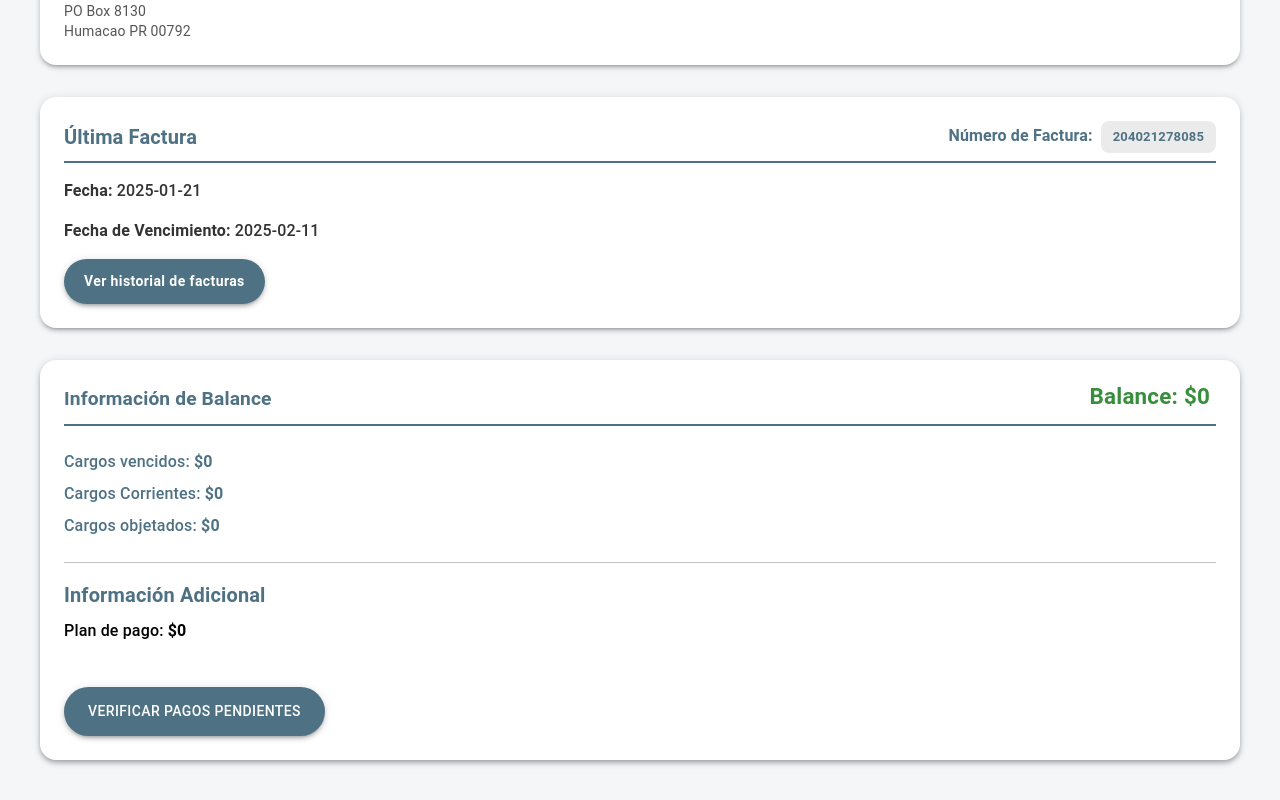
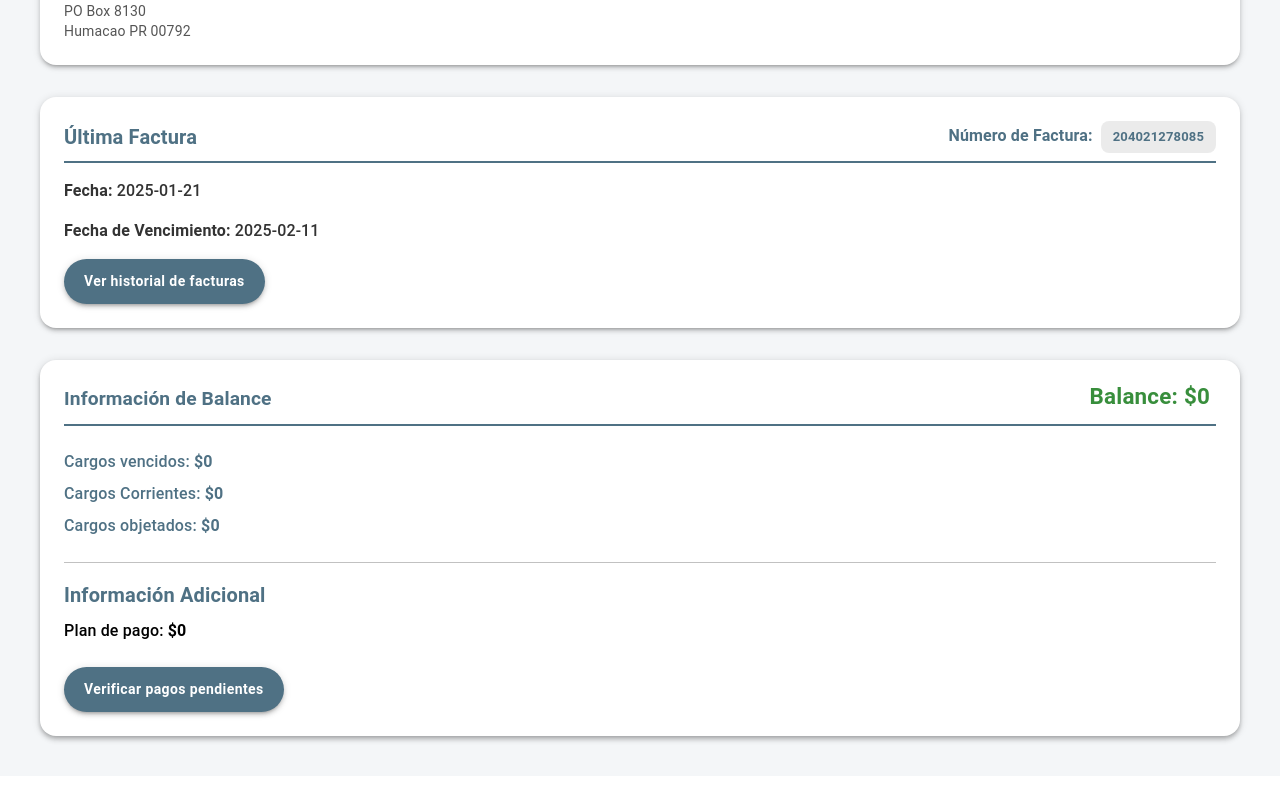
Before and after one commit to carlosrivera22/acueductos-redesign, a Next.js app: page /accountDetails in a window 1280 px wide. Shown: the part 522-1322 px from the top of the page. After the commit the page ends 1298 px from the top, so only its background shows below. Built offline with nearby package versions, Linux system fonts and the light colour scheme.

Commit message:
button change

```diff
--- a/src/pages/accountDetails/index.tsx
+++ b/src/pages/accountDetails/index.tsx
@@ -247,13 +247,13 @@ const AccountDetails = () => {
                         variant="contained"
                         sx={{
                             backgroundColor: "#4f7184",
-                            color: "white",
-                            marginTop: "20px",
-                            padding: "12px 24px",
-                            fontSize: "14px",
+                            "&:hover": { backgroundColor: "#3d5b69" },
+                            padding: "10px 20px",
+                            fontWeight: "bold",
+                            textTransform: "none",
+                            borderRadius: "30px",
+                            alignSelf: "flex-start",
                             boxShadow: 3,
-                            borderRadius: "30px",
-                            "&:hover": { backgroundColor: "#3d5b69" },
                         }}
                     >
                         Verificar pagos pendientes
```
